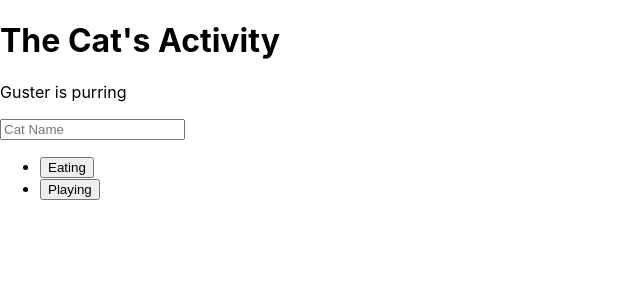
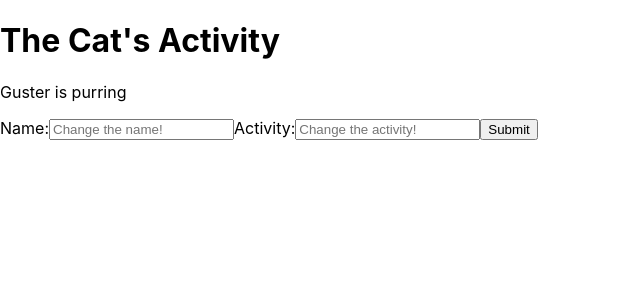
Before and after one commit to Nep-DC-Exercises/day-60, a React (Create React App) app in the folder cat-reducer/: page / in a window 1280 px wide. Shown: the top 300 px of the page, without its empty margins (0-640 px from the left). Built offline with nearby package versions, Linux system fonts and the light colour scheme.

Commit message:
exercise 2 done. Changed dispatch action type to handle both the name and activity being updated at the same time.

```diff
--- a/cat-reducer/src/App.js
+++ b/cat-reducer/src/App.js
@@ -11,15 +11,11 @@ const App = () => {
 
     const reducer = (state, action) => {
         switch (action.type) {
-            case "changeActivity":
+            case "changeCat":
                 return {
                     ...state,
-                    activity: action.activity
-                };
-            case "changeName":
-                return {
-                    ...state,
-                    name: action.newName
+                    name: action.newName,
+                    activity: action.newActivity
                 };
             default:
                 return state;
--- a/cat-reducer/src/components/activity.jsx
+++ b/cat-reducer/src/components/activity.jsx
@@ -1,23 +1,28 @@
-import React, { useContext } from "react";
+import React, { useContext, useState } from "react";
 import StateContext from "../context";
 
 const Activity = () => {
     const [value, dispatch] = useContext(StateContext);
+    const [name, setName] = useState();
+    const [activity, setActivity] = useState();
 
-    const handleClick = e => {
+    const handleChangeName = e => {
+        setName(e.target.value);
+    };
+
+    const handleChangeActivity = e => {
+        setActivity(e.target.value);
+    };
+
+    const handleSubmit = e => {
+        e.persist();
         e.preventDefault();
         dispatch({
-            type: "changeActivity",
-            activity: e.target.value
+            type: "changeCat",
+            newName: name,
+            newActivity: activity
         });
     };
-
-    const handleChange = e => {
-        dispatch({
-            type: "changeName",
-            newName: e.target.value
-        })
-    }
 
     return (
         <div>
@@ -25,21 +30,27 @@ const Activity = () => {
             <p>
                 {value.name} is {value.activity}
             </p>
-            <p>
-                <input type="text" name="newName" placeholder="Cat Name" onChange={handleChange}/>
-            </p>
-            <ul>
-                <li>
-                    <button onClick={handleClick} value="eating">
-                        Eating
-                    </button>
-                </li>
-                <li>
-                    <button onClick={handleClick} value="playing">
-                        Playing
-                    </button>
-                </li>
-            </ul>
+            <form onSubmit={e => handleSubmit(e)}>
+                <label>
+                    Name:
+                    <input
+                        type="text"
+                        name="name"
+                        placeholder="Change the name!"
+                        onChange={e => handleChangeName(e)}
+                    />
+                </label>
+                <label>
+                    Activity:
+                    <input
+                        type="text"
+                        name="activity"
+                        placeholder="Change the activity!"
+                        onChange={e => handleChangeActivity(e)}
+                    />
+                </label>
+                <input type="submit" value="Submit" />
+            </form>
         </div>
     );
 };
```
